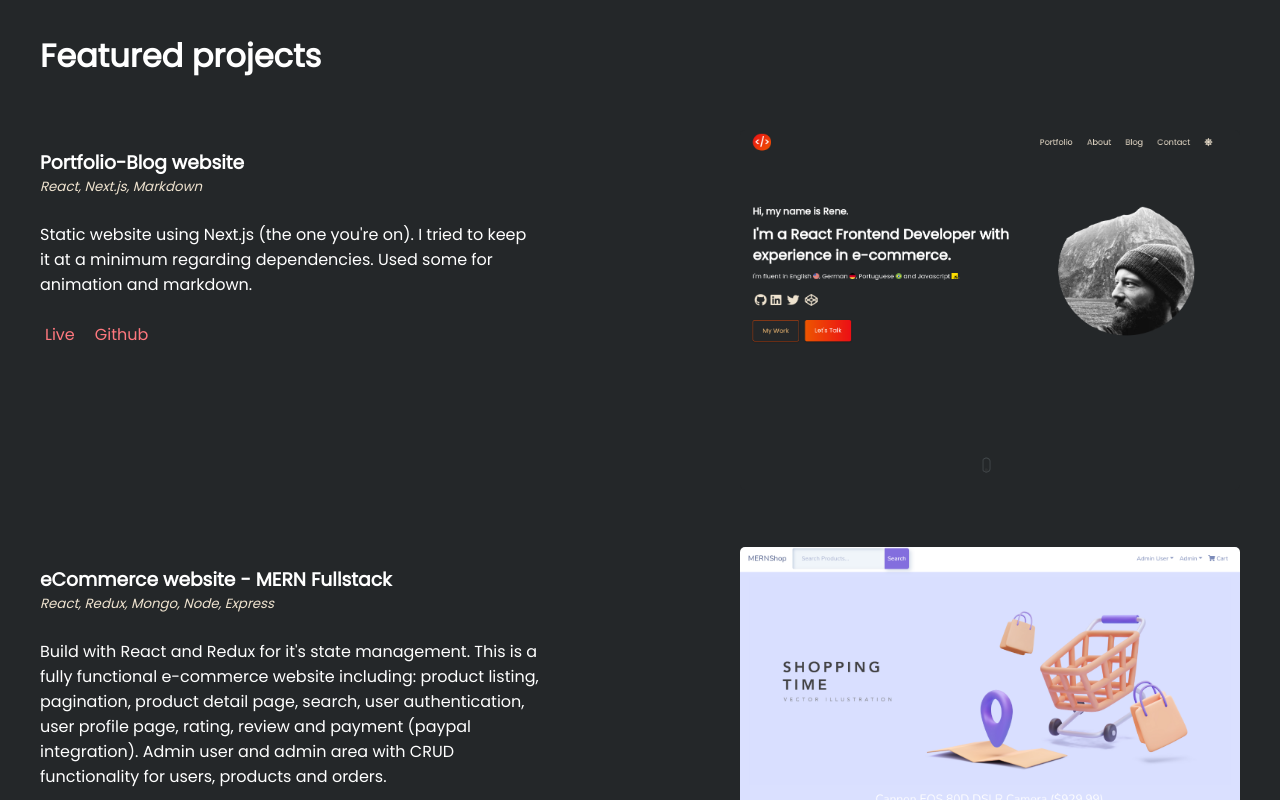
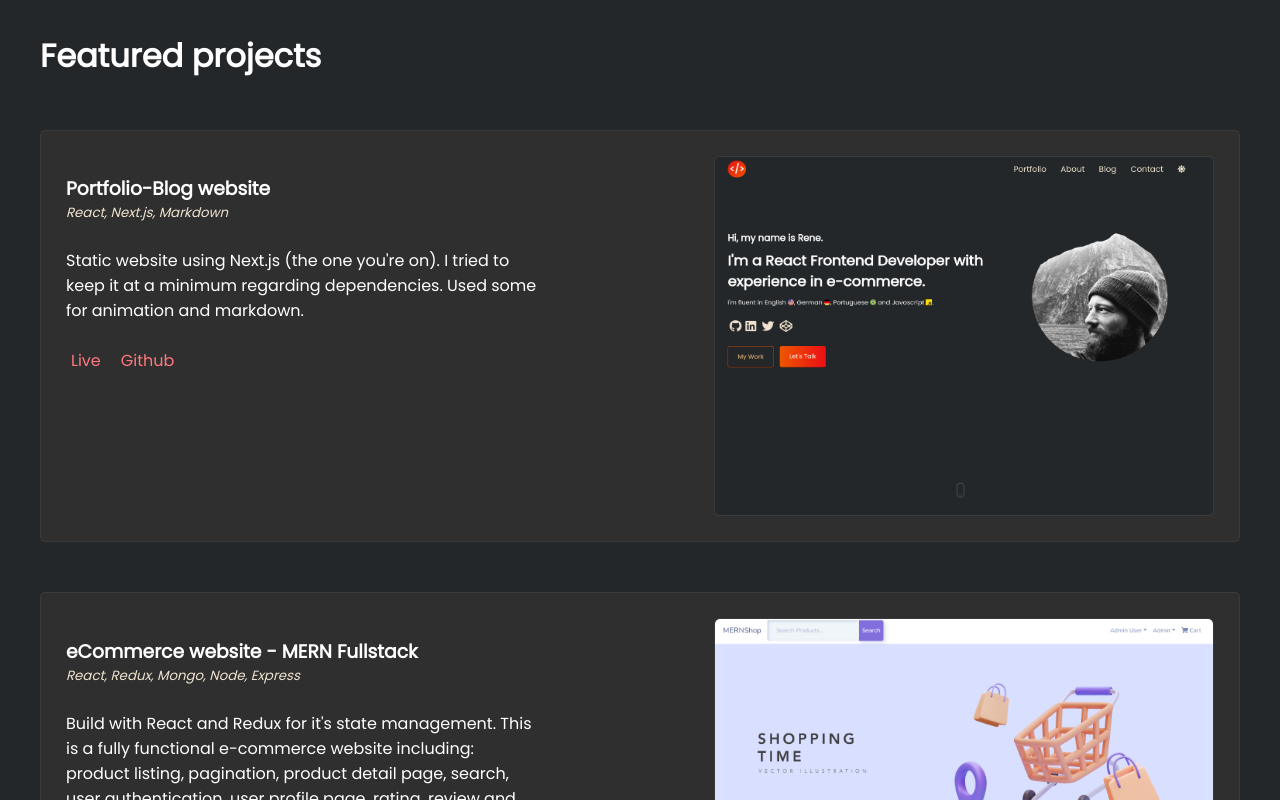
Before and after one commit to renebitter/portfolio, a Next.js app: page /portfolio-nextjs/ in a window 1280 px wide. Shown: the part 960-1760 px from the top of the page. Built offline with nearby package versions, Linux system fonts and the light colour scheme; some icons are missing.

Commit message:
Add card background color and border

```diff
--- a/components/home/portfolio.module.scss
+++ b/components/home/portfolio.module.scss
@@ -2,7 +2,11 @@
   padding: 50px 15px;
 
   .project {
+    background-color: var(--background-card);
     margin-top: 50px;
+    border: 1px solid var(--border-light);
+    border-radius: 5px;
+    padding: 25px;
   }
 
   .columnLeft {
@@ -43,8 +47,18 @@
     max-width: 500px;
     margin: 50px auto 0;
 
+    .card {
+      border: 1px solid #ffffff0d;
+      border-radius: 5px;
+    }
+
     .card img {
+      height: 100%;
       border-radius: 5px;
+    }
+
+    .card span {
+      display: block !important;
     }
   }
 
--- a/styles/globals.scss
+++ b/styles/globals.scss
@@ -1,11 +1,13 @@
 :root {
   --background: white;
+  --background-card: #ffffff;
   --text-primary: black;
   --text-secondary: #6e6d7a;
   --accent: #f4494e;
   --transparent-primary: #fffffff2;
   --transparent-secondary: #fffffffc;
   --border: #f8f8f8;
+  --border-light: #6464640d;
   --border-card: #cecece;
   --button-color: #fd814d;
   --button-border: #fd814d;
@@ -14,12 +16,14 @@
 }
 [data-theme='dark'] {
   --background: #242729;
+  --background-card: #2f2f2f;
   --text-primary: white;
   --text-secondary: #efe3cf;
   --accent: #ff787e;
   --transparent-primary: #242729f2;
   --transparent-secondary: #242729fc;
   --border: #4b5154;
+  --border-light: #ffffff0d;
   --border-card: #4b5154;
   --button-color: #ffc478;
   --button-border: #e74703;
```
